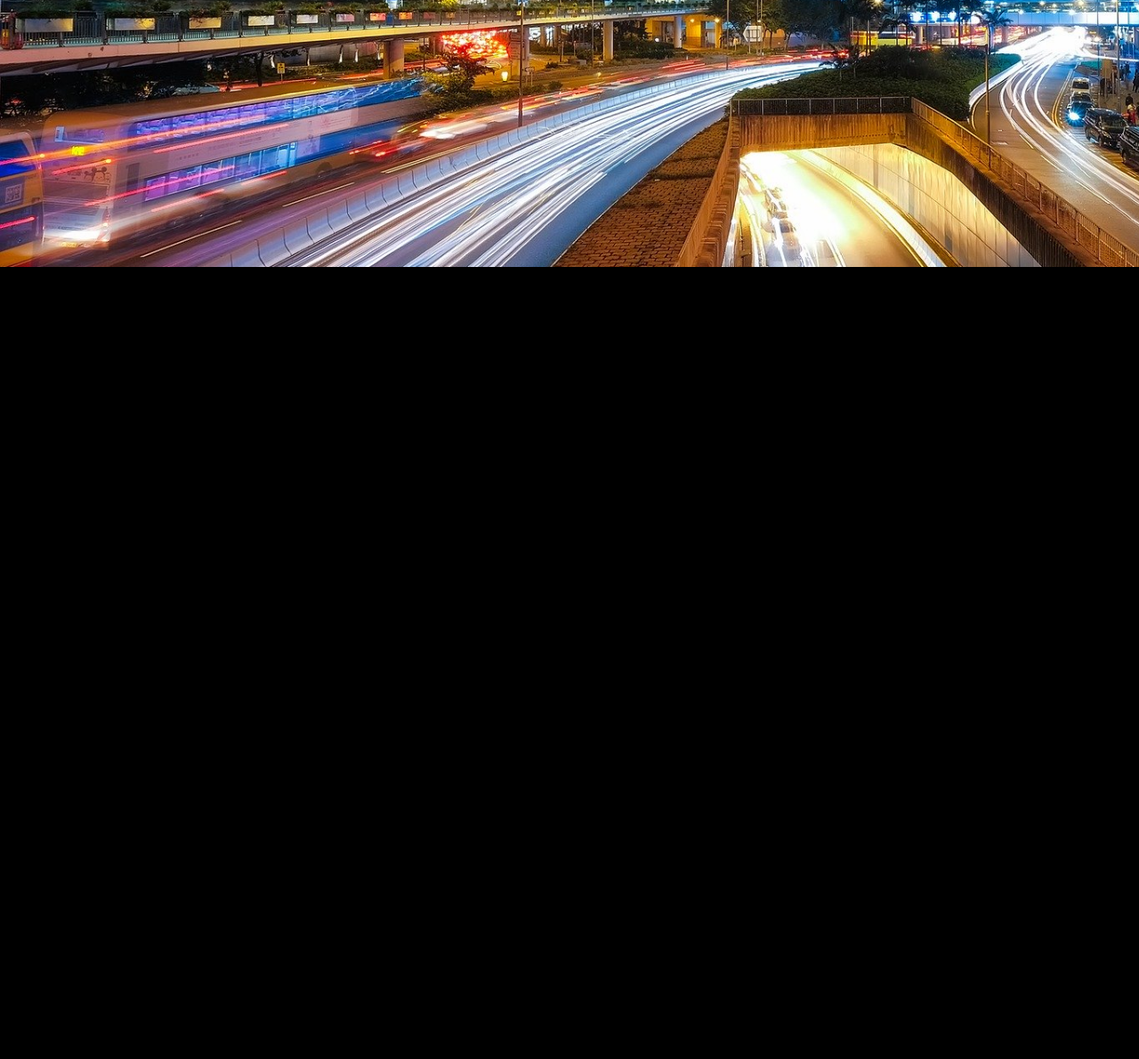
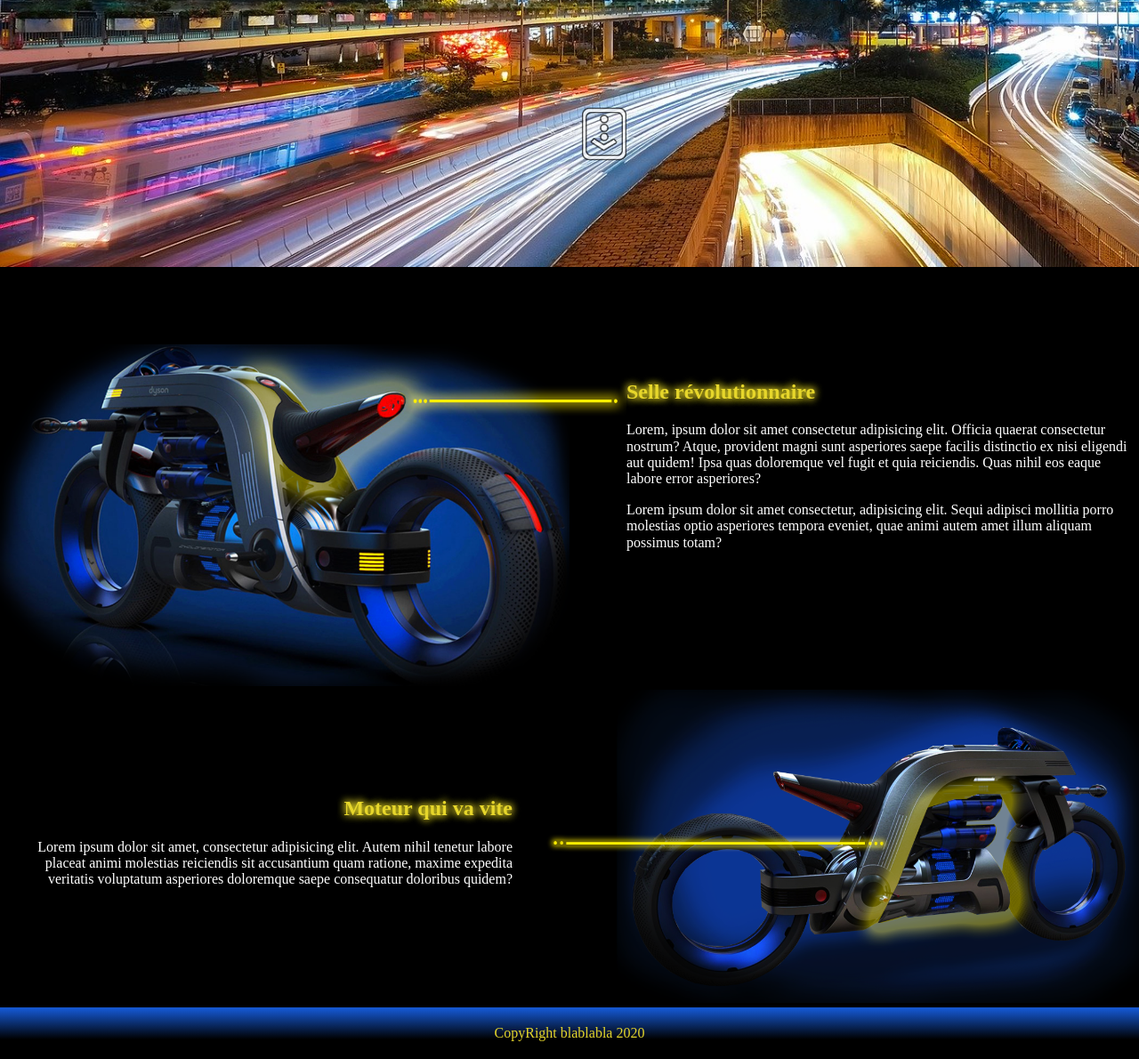
Before and after one commit to Jnadaldevwwm/moto, a plain HTML site: page index.html in a window 1280 px wide. Shown: the part 620-1810 px from the top of the page at 89% size. Before the commit the page ends 920 px from the top, so only its background shows below. Drawn offline with Linux system fonts and the light colour scheme.

Commit message:
index 90%

```diff
--- a/index.html
+++ b/index.html
@@ -39,6 +39,33 @@
             <img src="images/slide2.jpg" alt="slider 2" class='imgFluide carCache' id='sld1'>
             <img src="images/slide3.jpg" alt="slider 3" class='imgFluide carCache' id='sld2'>
         </div>
+        <img src="images/scrollDown.png" alt="scroll down" id='scrollDownIcon'>
     </section>
+    <br>
+    <br>
+    <section id="presMoto">
+        <div class='gauche'>
+            <img src="images/img2M.png" alt="moto" class='imgFluide'>
+        </div>
+        <div class="encar">
+            <h2 class='glowJaune'>Selle révolutionnaire</h2>
+            <p>Lorem, ipsum dolor sit amet consectetur adipisicing elit. Officia quaerat consectetur nostrum? Atque, provident magni sunt asperiores saepe facilis distinctio ex nisi eligendi aut quidem! Ipsa quas doloremque vel fugit et quia reiciendis. Quas nihil eos eaque labore error asperiores?
+            </p>
+            <p>Lorem ipsum dolor sit amet consectetur, adipisicing elit. Sequi adipisci mollitia porro molestias optio asperiores tempora eveniet, quae animi autem amet illum aliquam possimus totam?</p>
+        </div>
+        <div class="encar">
+            <h2 class='textRight glowJaune' id='titre2'>Moteur qui va vite</h2>
+            <p class='textRight'>
+                Lorem ipsum dolor sit amet, consectetur adipisicing elit. Autem nihil tenetur labore placeat animi molestias reiciendis sit accusantium quam ratione, maxime expedita veritatis voluptatum asperiores doloremque saepe consequatur doloribus quidem?
+            </p>
+        </div>
+        <div class="gauche">
+            <img src="images/img3M.png" alt="" class='imgFluide'>
+        </div>
+    </section>
+    <footer>
+        <span>CopyRight blablabla 2020
+        </span>
+    </footer>
 </body>
 </html>
--- a/style.css
+++ b/style.css
@@ -1,5 +1,11 @@
 body{
     background-color: black;
+}
+footer{
+    text-align: center;
+    color: #e6d62b;
+    background: linear-gradient(0deg, rgba(0,0,0,1) 38%, rgba(20,85,204,1) 96%);
+    padding: 20px;
 }
 /* Classes réutilisables */
 .imgFluide{
@@ -9,10 +15,13 @@ body{
 .zindex50{
     z-index: 49;
 }
+.textRight{
+    text-align: right;
+}
 /* Navigation */
 header{
     width: 100%;
-    background-color: #9caac5;
+    background-color: #e6d62b;
     padding: 10px;
     padding-bottom: 30px;
     overflow: hidden;
@@ -80,46 +89,6 @@ header a.icon{
     stroke-dashoffset: -134;
     stroke-width: 6;
   }
-@media screen and (min-width: 768px){
-    header a.icon {
-        display: none;
-    }
-    #liens{
-        display: flex;
-        position: absolute;
-        right: 10px;
-        top: 30px;
-
-    }
-    header{
-        padding-bottom: 10px;
-    }
-    header a{
-        transition: background-color 1s;
-        border-radius: 10px 100px / 120px;
-    }
-    header .un:hover{
-        background-color: #1454cc6e;
-        color: #fded2a;
-        box-shadow: 0px 0px 65px -2px rgba(20,84,204,1);
-    }
-    .un {
-        display: inline-block;
-      }
-
-      .un::after {
-        content: '';
-        width: 0px;
-        height: 1px;
-        display: block;
-        background: black;
-        transition: 300ms;
-      }
-
-      .un:hover::after {
-        width: 100%;
-      }
-}
 
 
 
@@ -166,3 +135,93 @@ header a.icon{
 #logo{
     width: 120px;
 }
+#scrollDownIcon{
+    width: 50px;
+    color: white;
+    position: absolute;
+    right: 45%;
+    bottom: 0;
+    opacity: 80%;
+}
+
+/* Section Présentation Moto */
+#presMoto{
+    display: flex;
+    flex-flow: row wrap;
+    margin-top: 50px;
+}
+#presMoto h2{
+    padding-top: 60px;
+    color: #e6d62b;
+}
+#presMoto p{
+    color: white;
+}
+.gauche{
+    width: 55%;
+}
+.encar{
+    width: 45%;
+}
+.glowJaune{
+    text-shadow: 0px 0px 10px #fded2a, 0px 0px 10px #fded2a;
+
+}
+#titre2{
+    margin-top: 180px;
+}
+@media screen and (max-width: 1732px){
+    #presMoto h2{
+        padding-top: 40px;
+    }
+}
+@media screen and (max-width: 1559px){
+    #presMoto h2{
+        padding-top: 20px;
+    }
+}
+@media screen and (max-width: 1550px){
+    #titre2{
+        margin-top: 100px;
+    }
+}
+/* MEDIA QUERIES */
+
+@media screen and (min-width: 768px){
+    header a.icon {
+        display: none;
+    }
+    #liens{
+        display: flex;
+        position: absolute;
+        right: 10px;
+        top: 30px;
+
+    }
+    header{
+        padding-bottom: 10px;
+    }
+    header a{
+        transition: text-shadow 1s;
+    }
+    header .un:hover{
+        color: #fded2a;
+        text-shadow: 0px 0px 65px rgba(20,84,204,1), 0px 0px 65px rgba(20,84,204,1),0px 0px 65px rgba(20,84,204,1),0px 0px 65px rgba(20,84,204,1);
+    }
+    .un {
+        display: inline-block;
+      }
+
+      .un::after {
+        content: '';
+        width: 0px;
+        height: 1px;
+        display: block;
+        background: black;
+        transition: 300ms;
+      }
+
+      .un:hover::after {
+        width: 100%;
+      }
+}
```
Also changed, not shown: images/img2M.png (added), images/img3M.png (added), images/scroll.svg (added), images/scrollDown.png (added).
